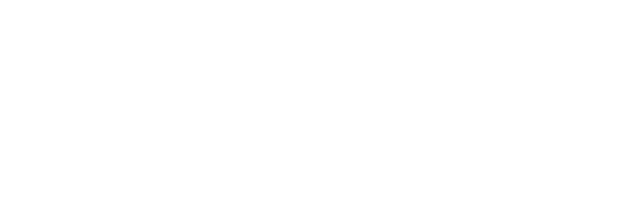
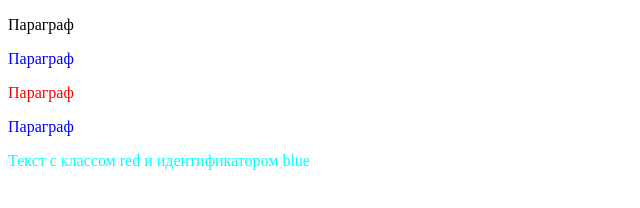
Before and after one commit to Shizik93/codewars, a plain HTML site: page index.html in a window 1280 px wide. Shown: the whole page, without its empty margins (0-640 px from the left). Drawn offline with Linux system fonts and the light colour scheme.

```diff
--- a/index.html
+++ b/index.html
@@ -4,8 +4,13 @@
     <meta charset="UTF-8">
     <script src="scripts.js"></script>
     <title>Title</title>
+    <link rel="stylesheet" href="styles.css" >
 </head>
 <body>
-
+<p class="border" id="no-border" >Параграф</p>
+<p class="paragraph color-primary">Параграф</p>
+<p class="paragraph">Параграф</p>
+<p class="paragraph color-primary">Параграф</p>
+<p style="color: aqua" id="blue" class="red">Текст с классом red и идентификатором blue</p>
 </body>
 </html>
--- /dev/null
+++ b/styles.css
@@ -0,0 +1,27 @@
+p {
+    color: black;
+}
+
+.red {
+    color: red;
+}
+
+#blue {
+    color: blue;
+}
+
+.paragraph {
+    color: red;
+}
+
+.paragraph.color-primary {
+    color: blue;
+}
+
+.border {
+border: 1px solid blue;
+}
+
+#no-border {
+    border:none;
+}
```
Also changed, not shown: 5kyu/Human Readable Time.js (added, +10 -0 lines), 6kyu/Break camelCase.js (+12 -0 lines), scripts.js (+28 -0 lines).
